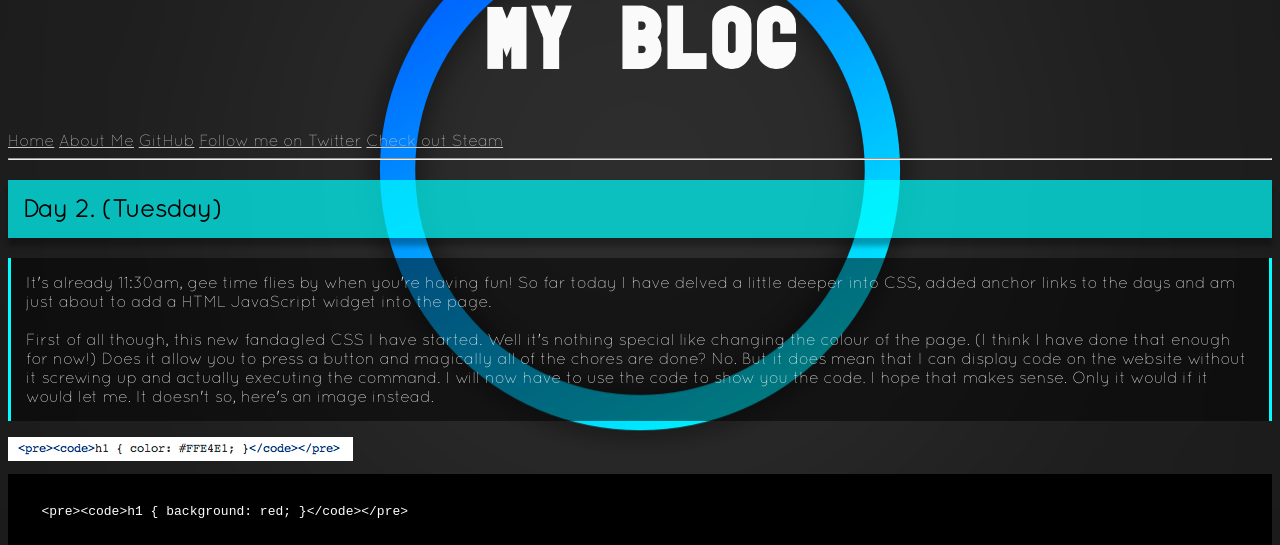
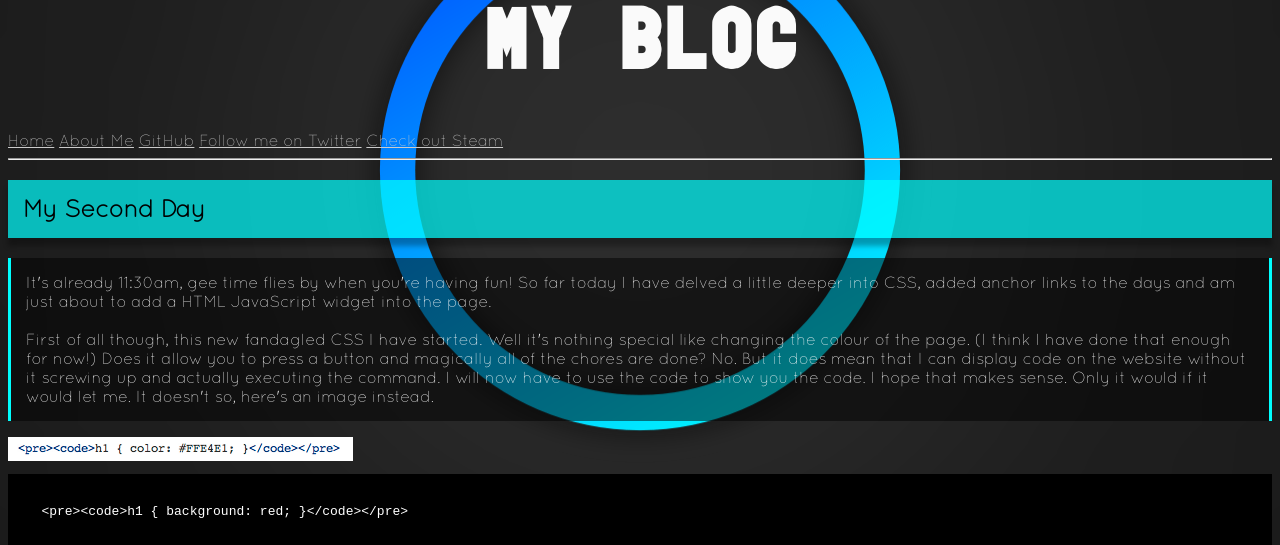
Before and after one commit to boffnoff/boffnoff.github.com, a Jekyll site: the page built from _posts/2013-10-22-mastering-templates.html, in a window 1280 px wide and 1400 px high, cut to the strip 0-545 px from the top of the window. Built offline with Jekyll 4.4.1, drawn with Linux system fonts in a browser that asks for light colours; some of the changed text lies outside the part shown.

Commit message:
Dave had better be right about the post.html kicking in and taking over attributes from the articles

```diff
--- a/_layouts/post.html
+++ b/_layouts/post.html
@@ -2,7 +2,9 @@
 layout: master
 ---
 
-
+<h2 class="days">
+  {{ page.title }}
+  </h2>
 
 <article>
 
--- a/_posts/2013-10-21-first-day.html
+++ b/_posts/2013-10-21-first-day.html
@@ -3,9 +3,7 @@ title: My First Day
 layout: post
 ---
 
-<h2 id="monday" class="days">
-    Day 1. (Monday)
-  </h2>
+
     <p>
         So far I have created a "GitHub" account, a Codio account. And I even managed to complete some JavaScript tutorials on the <a href="http://apple.com/ipad">iPad.</a>
         The plan will be to continue working on this page. I have spent most of my time focused on learing the basics of CSS.
--- a/_posts/2013-10-22-mastering-templates.html
+++ b/_posts/2013-10-22-mastering-templates.html
@@ -3,9 +3,6 @@ title: My Second Day
 layout: post
 ---
 
-     <h2 id="tuesday" class="days">
-    Day 2. (Tuesday)
-  </h2>
     <p>
       It's already 11:30am, gee time flies by when you're having fun! So far today I have delved a little deeper into CSS, added anchor links to the days and am just about to add a HTML JavaScript
       widget into the page.
--- a/_posts/2013-10-23-third-day.html
+++ b/_posts/2013-10-23-third-day.html
@@ -4,9 +4,6 @@ layout: post
 ---
 
 
-<h2 id="wednesday" class="days">
-    Day 3. (Wednesday)
-</h2>
   <p>
     So Day 3 is already here!! It's 10:10am and the weather has started to pick up, finally. I've logged in, sorted out the various bits of paperwork that needed doing, messed around with the
     title font on the homepage. I tried to embed a font and increase the size of it, because, let's face it it isn't the best nor the biggest.
```
